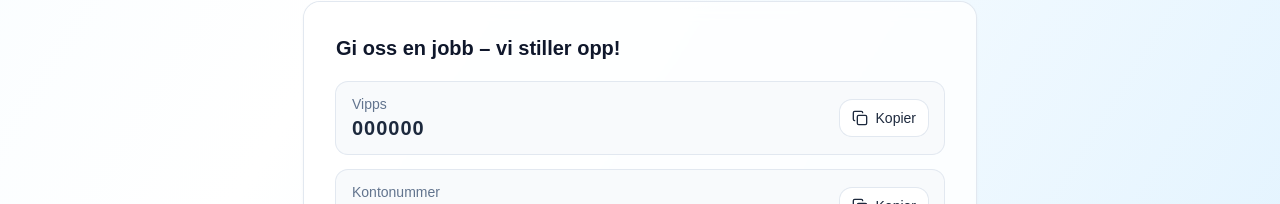
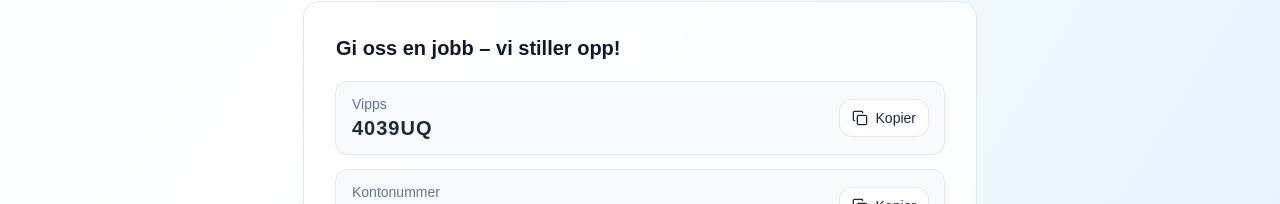
Before and after one commit to joseph-a11y-cmd/persbraten-innsamling, a Next.js app: page / in a window 1280 px wide. Shown: the part 1468-1672 px from the top of the page. Built offline with nearby package versions, Linux system fonts and the light colour scheme.

Commit message:
Update site content

```diff
--- a/app/page.tsx
+++ b/app/page.tsx
@@ -48,7 +48,7 @@
 );
 
 export default function FundraiserLanding() {
-  const vipps = "000000"; // <-- SETT RIKTIG VIPPS-NR HER
+  const vipps = "4039UQ"; // <-- SETT RIKTIG VIPPS-NR HER
   const konto = "1229.18.11068"; // <-- SETT RIKTIG KONTONR HER
   const email = "persbraten.tur@gmail.com";
 
```
